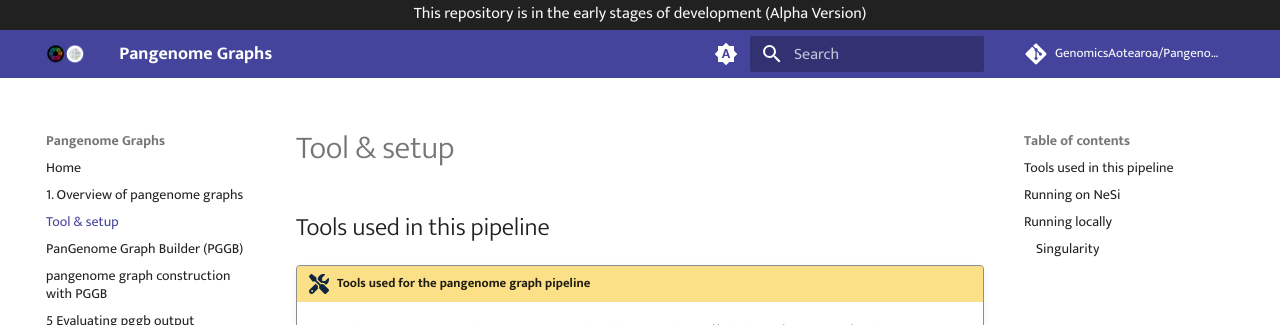
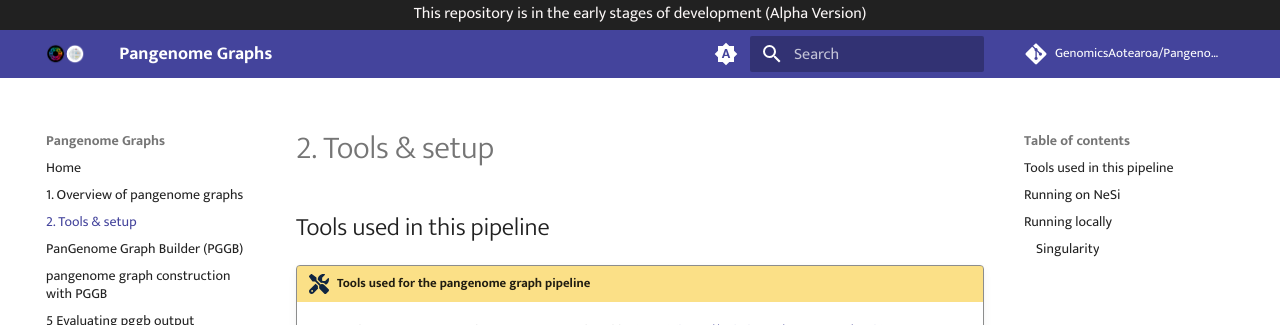
Before and after one commit to GenomicsAotearoa/Pangenome-Graphs-Workshop, an MkDocs documentation site: the page built from docs/2_Tools_and_setup.md, in a window 1280 px wide and 900 px high. Shown: the top 325 px of the window. Built offline with MkDocs 1.6.1 and Material for MkDocs 9.7.7, drawn with Linux system fonts in a browser that asks for light colours; comment, search, counter and statistics services are not loaded.

Commit message:
Update 2_Tools_and_setup.md

```diff
--- a/docs/2_Tools_and_setup.md
+++ b/docs/2_Tools_and_setup.md
@@ -1,4 +1,4 @@
-# Tool & setup
+# 2. Tools & setup
 
 ## Tools used in this pipeline
 
```
